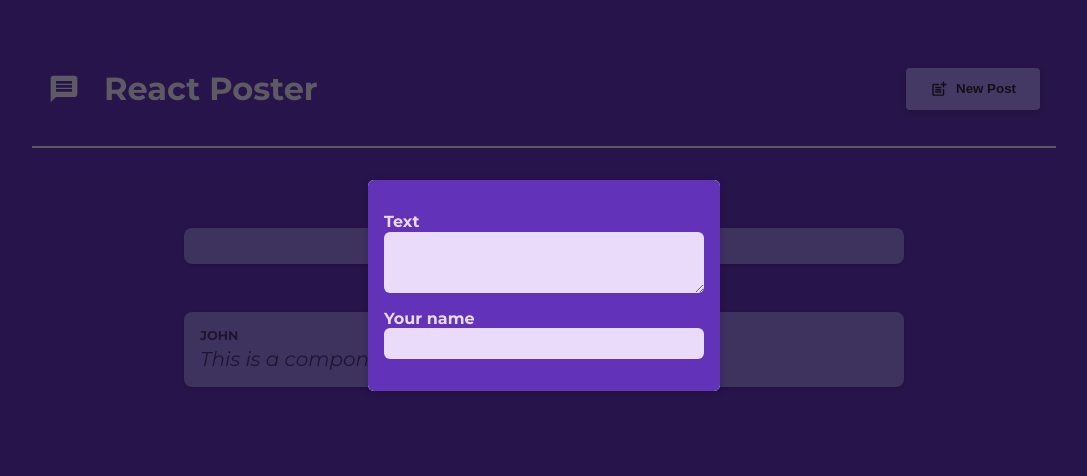
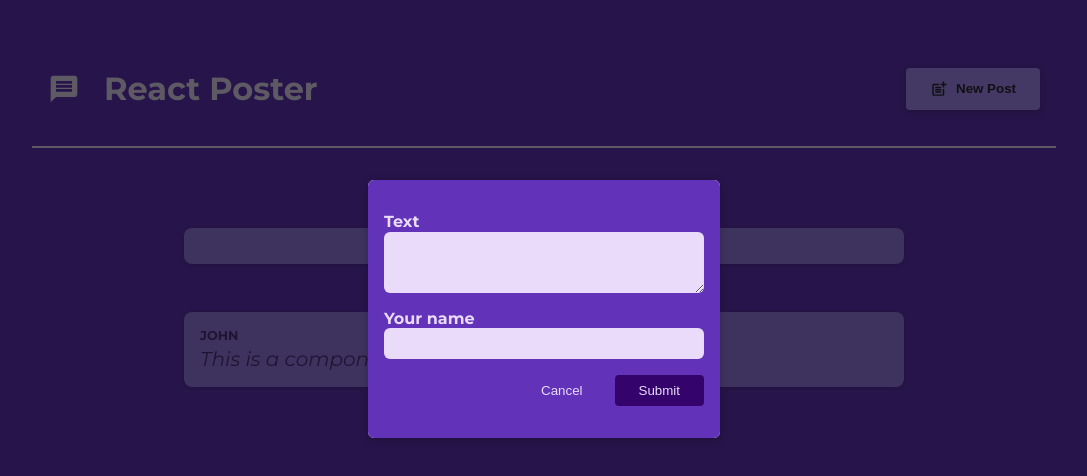
Before and after one commit to CarolANikolic/react-poster, a React (Vite) app: page / in a window 1280 px wide. Shown: the top 476 px of the page, without its empty margins (96-1183 px from the left). Built offline with nearby package versions, Linux system fonts and the light colour scheme.

Commit message:
feat: include cancel and submit button on new post modal.

```diff
--- a/src/App.jsx
+++ b/src/App.jsx
@@ -19,7 +19,7 @@ function App() {
       <main>
         <PostList
           isPosting={isModalVisible}
-          onClose={hideModalHandler}
+          onStopPosting={hideModalHandler}
         />
       </main>
     </>
--- a/src/components/NewPost/NewPost.jsx
+++ b/src/components/NewPost/NewPost.jsx
@@ -22,6 +22,14 @@ const NewPost = (props) => {
                     onChange={props.onAuthorChange}>
                 </input>
             </p>
+            <p className={styles.actions}>
+                <button
+                    type="button"
+                    onClick={props.onStopPosting}>
+                    Cancel
+                </button>
+                <button>Submit</button>
+            </p>
         </form>
     );
 }
--- a/src/components/PostList/PostList.jsx
+++ b/src/components/PostList/PostList.jsx
@@ -19,10 +19,11 @@ const PostList = (props) => {
     return (
         <>
             {props.isPosting &&
-                <Modal onClose={props.onClose}>
+                <Modal onClose={props.onStopPosting}>
                     <NewPost
                         onAuthorChange={changeAuthor}
                         onTextChange={changeText}
+                        onStopPosting={props.onStopPosting}
                     />
                 </Modal>
             }
```
